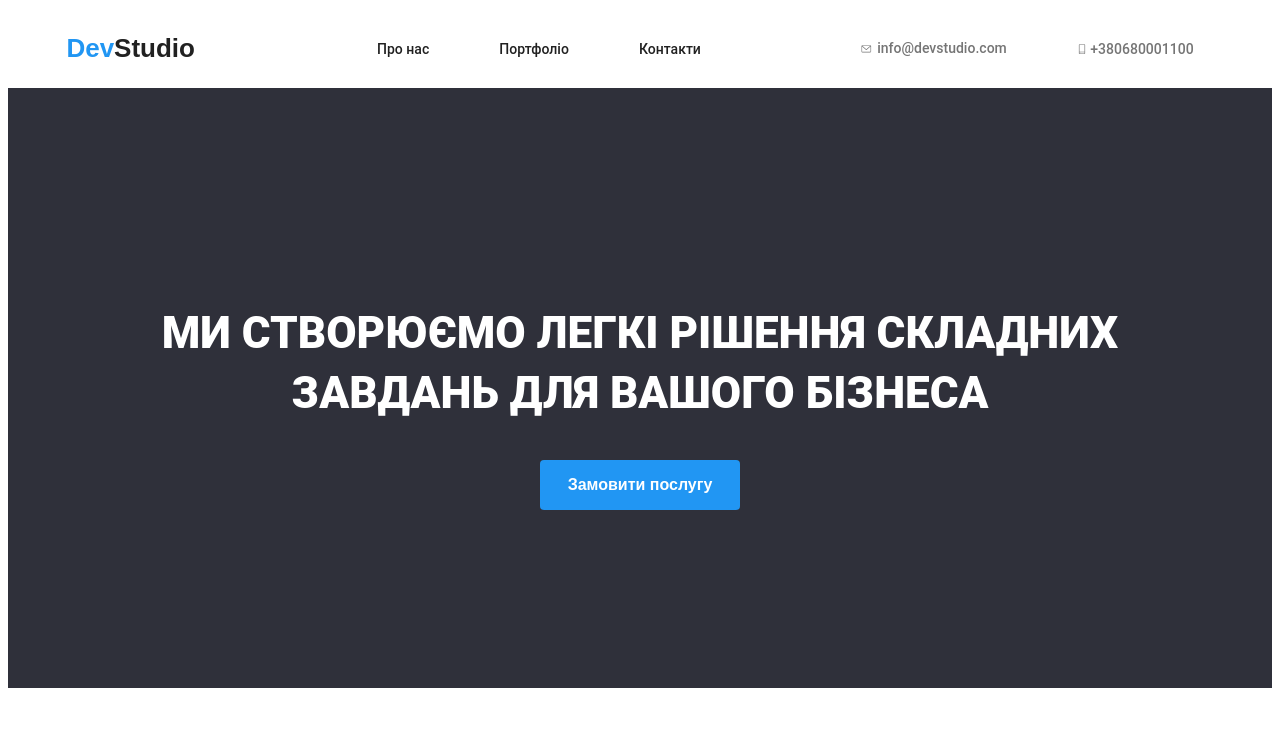
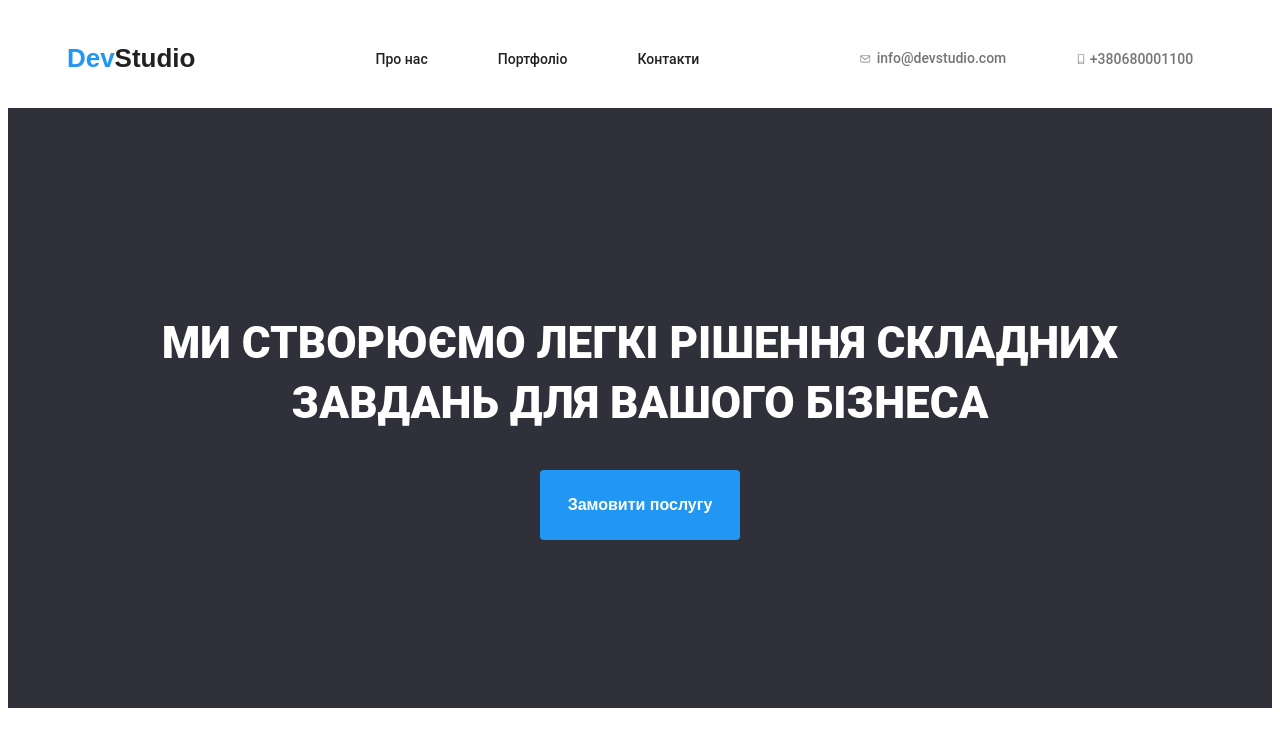
Before and after one commit to HomoRogulis/wt-markup02, a plain HTML site: page index.html in a window 1280 px wide. Shown: the top 729 px of the page. Drawn offline with Linux system fonts and the light colour scheme.

Commit message:
Update styles.css

```diff
--- a/css/styles.css
+++ b/css/styles.css
@@ -27,7 +27,7 @@ h3 {
 
 button {
     width: 200px;
-    height: 50px;
+    height: 70px;
     background-color: #2196F3;
     color: white;
     border: none;
@@ -42,7 +42,7 @@ button {
 }
 
 header {
-    height: 80px;
+    height: 100px;
     display: flex;
     justify-content: space-between;
     align-items: center;
@@ -109,7 +109,7 @@ nav {
 }
 
 nav .logo {
-    margin-right: 102px;
+    margin-right: 100px;
 }
 
 nav ul {
@@ -129,7 +129,7 @@ nav a {
 }
 
 nav .mail {
-    margin-left: 309px;
+    margin-left: 300px;
     margin-right: 30px;
 }
 
```
